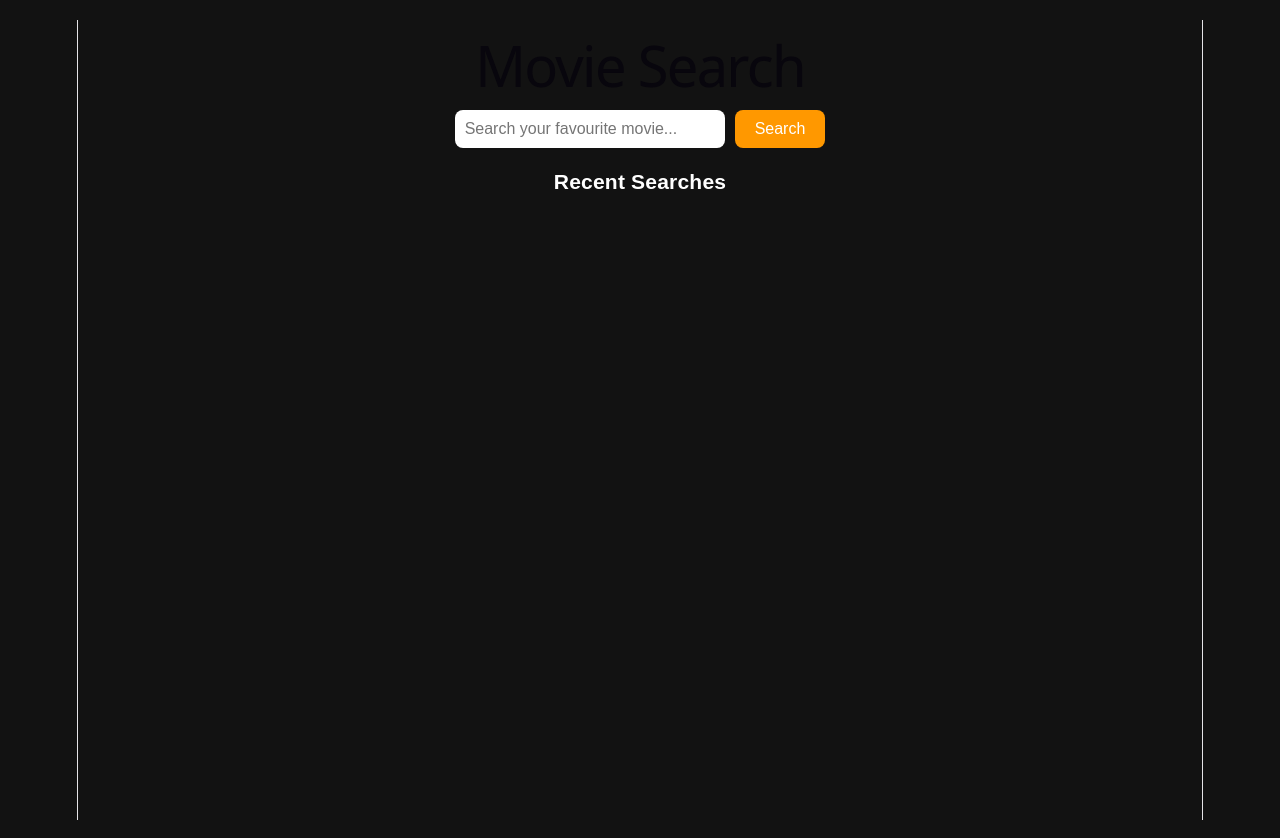
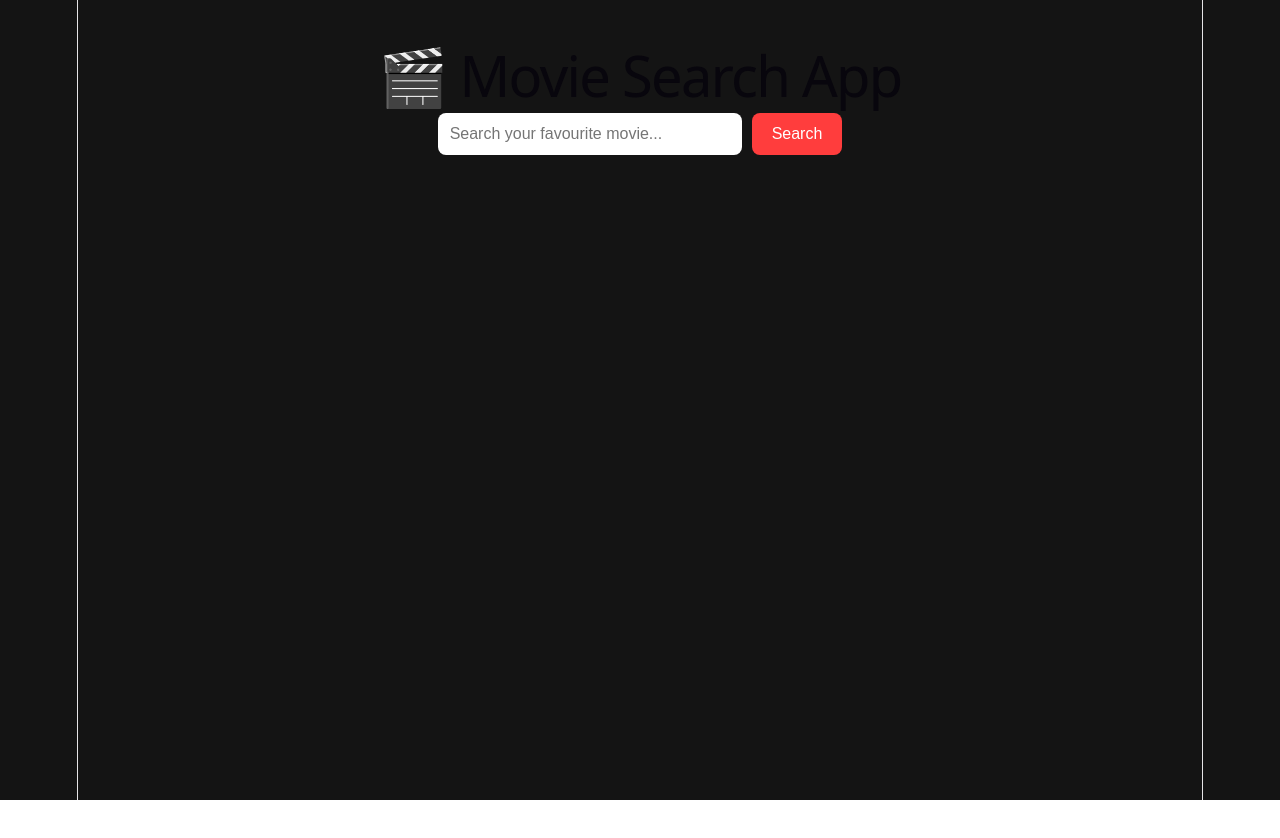
Before and after one commit to aaryacodes11/movie-search-app, a React (Vite) app: page / in a window 1280 px wide. After the commit the page ends 800 px from the top, so only its background shows below. Built offline with nearby package versions, Linux system fonts and the light colour scheme.

Commit message:
Complete movie search app

```diff
--- a/src/App.css
+++ b/src/App.css
@@ -1,55 +1,97 @@
 body {
+  margin: 0;
   font-family: Arial, sans-serif;
-  background-color: #121212;
+  background: #141414;
   color: white;
+}
+
+.App {
   text-align: center;
-  margin: 0;
-  padding: 20px;
+  padding: 30px;
+}
+
+h1 {
+  margin-bottom: 25px;
+}
+
+.search-box {
+  margin-bottom: 25px;
 }
 
 input {
-  padding: 10px;
-  width: 250px;
-  font-size: 16px;
+  width: 280px;
+  padding: 12px;
   border-radius: 8px;
   border: none;
+  outline: none;
+  font-size: 16px;
 }
 
 button {
-  padding: 10px 20px;
   margin-left: 10px;
-  font-size: 16px;
+  padding: 12px 20px;
   border: none;
   border-radius: 8px;
+  background: #ff3d3d;
+  color: white;
   cursor: pointer;
-  background-color: #ff9800;
-  color: white;
+  font-size: 16px;
 }
 
 button:hover {
-  background-color: #e68900;
+  background: #ff1f1f;
 }
 
 button:disabled {
-  background-color: gray;
-  cursor: not-allowed;
+  background: gray;
 }
 
 .movie-card {
   width: 350px;
   margin: 30px auto;
-  background: #1f1f1f;
+  background: #222;
   border-radius: 12px;
+  overflow: hidden;
   padding: 20px;
-  box-shadow: 0 0 15px rgba(255,255,255,0.15);
+  box-shadow: 0 0 20px rgba(255,255,255,0.1);
 }
 
 .movie-card img {
   width: 100%;
-  border-radius: 10px;
+  border-radius: 8px;
 }
 
 .movie-card p {
   text-align: left;
-  line-height: 1.5;
+  line-height: 1.6;
 }
+
+.history {
+  margin-top: 30px;
+}
+
+.history p {
+  color: #66b3ff;
+  cursor: pointer;
+  margin: 6px;
+}
+
+.history p:hover {
+  color: white;
+}
+
+@media (max-width: 600px) {
+  input {
+    width: 90%;
+    margin-bottom: 10px;
+  }
+
+  button {
+    margin-left: 0;
+    width: 95%;
+  }
+
+  .movie-card {
+    width: 90%;
+  }
+}
--- a/src/App.jsx
+++ b/src/App.jsx
@@ -9,6 +9,17 @@ function App() {
   const [loading, setLoading] = useState(false);
   const [error, setError] = useState("");
   const [history, setHistory] = useState([]);
+
+  useEffect(() => {
+    const savedHistory = localStorage.getItem("history");
+    if (savedHistory) {
+      setHistory(JSON.parse(savedHistory));
+    }
+  }, []);
+
+  useEffect(() => {
+    localStorage.setItem("history", JSON.stringify(history));
+  }, [history]);
 
   useEffect(() => {
     if (query.trim() === "") return;
@@ -46,7 +57,8 @@ function App() {
       [
         trimmedSearch,
         ...prevHistory.filter(
-        (item) => item.toLowerCase() !== trimmedSearch.toLowerCase()
+          (item) =>
+            item.toLowerCase() !== trimmedSearch.toLowerCase()
         ),
       ].slice(0, 5)
     );
@@ -55,9 +67,10 @@ function App() {
   }
 
   return (
-    <div>
-      <h1>Movie Search</h1>
+    <div className="App">
+      <h1>🎬 Movie Search App</h1>
 
+      <div className="search-box">
         <input
           type="text"
           placeholder="Search your favourite movie..."
@@ -70,19 +83,35 @@ function App() {
           }}
         />
 
-      <button onClick={handleSearch} disabled={loading}>
+        <button
+          onClick={handleSearch}
+          disabled={loading}
+        >
           {loading ? "Searching..." : "Search"}
         </button>
+      </div>
 
       {loading && <h2>Loading...</h2>}
 
       {error && <h2>❌ {error}</h2>}
 
+      {history.length > 0 && (
+        <div className="history">
           <h3>Recent Searches</h3>
 
           {history.map((item, index) => (
-        <p key={index}>{item}</p>
+            <p
+              key={index}
+              onClick={() => {
+                setSearch(item);
+                setQuery(item);
+              }}
+            >
+              {item}
+            </p>
           ))}
+        </div>
+      )}
 
       {movieData && <MovieCard movie={movieData} />}
     </div>
--- a/src/MovieCard.jsx
+++ b/src/MovieCard.jsx
@@ -19,7 +19,6 @@ function MovieCard({ movie }) {
       <p><strong>🎬 Director:</strong> {movie.Director}</p>
       <p><strong>🎭 Actors:</strong> {movie.Actors}</p>
       <p><strong>📝 Plot:</strong> {movie.Plot}</p>
-
     </div>
   );
 }
```
Lines whose indentation alone changed are shown as unchanged.
